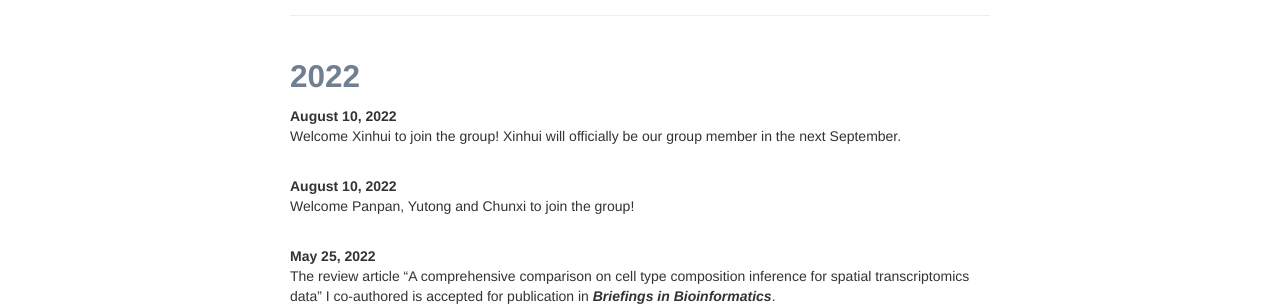
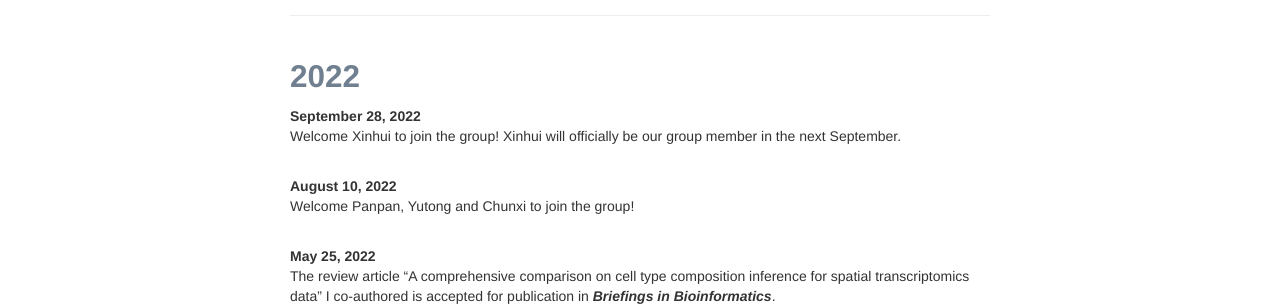
Before and after one commit to yuchenyanggroup/yuchenyanggroup.github.io, a Jekyll site: the page built from pages/News.md, in a window 1280 px wide and 900 px high. Shown: the part 146-452 px from the top of the window. Built offline with Jekyll 4.4.1, drawn with Linux system fonts in a browser that asks for light colours.

Commit message:
Update News.md

```diff
--- a/pages/News.md
+++ b/pages/News.md
@@ -3,7 +3,7 @@ layout: page
 title: News
 ---
 ## 2022
-<b>August 10, 2022</b><br/>
+<b>September 28, 2022</b><br/>
 Welcome Xinhui to join the group! Xinhui will officially be our group member in the next September. <br/>
 <br/>
 
```
